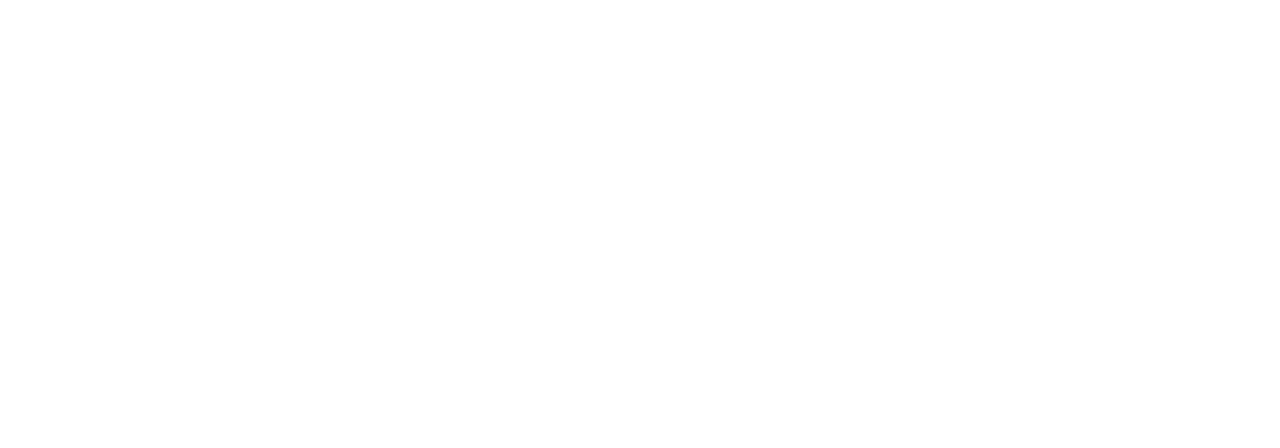
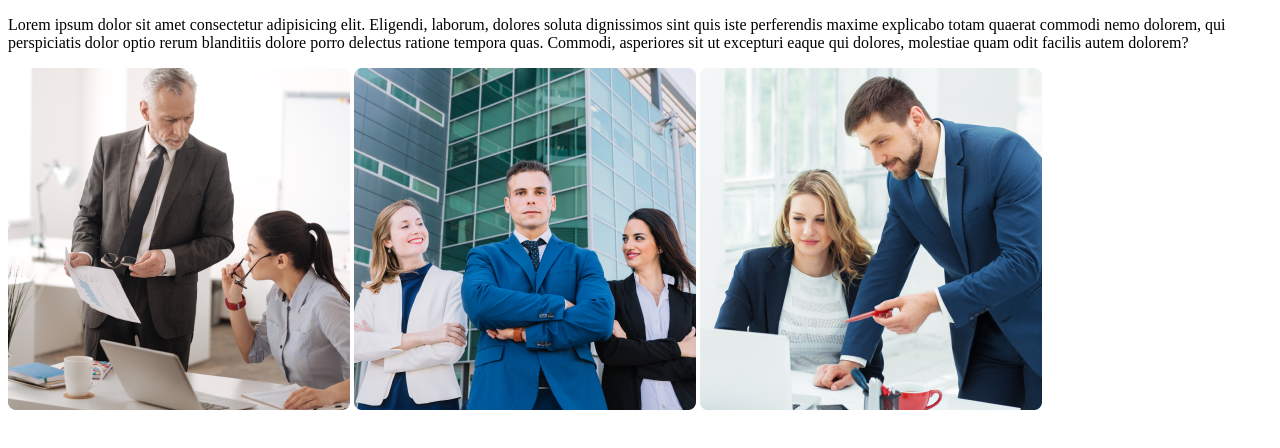
Before and after one commit to SB-SHOHEL/perticoler-web-laout, a plain HTML site: page index.html in a window 1280 px wide. Drawn offline with Linux system fonts and the light colour scheme.

Commit message:
this is my images commit

```diff
--- a/index.html
+++ b/index.html
@@ -7,6 +7,10 @@
     <link rel="stylesheet" href="style.css">
 </head>
 <body>
-
+ <p>Lorem ipsum dolor sit amet consectetur adipisicing elit. Eligendi, laborum, dolores soluta dignissimos sint quis iste perferendis maxime explicabo totam quaerat commodi nemo dolorem, qui perspiciatis dolor optio rerum blanditiis dolore porro delectus ratione tempora quas. Commodi, asperiores sit ut excepturi eaque qui dolores, molestiae quam odit facilis autem dolorem?
+ </p>
+ <img src="/images/team1.png" alt="">
+ <img src="/images/team2.png" alt="">
+ <img src="/images/team3.png" alt="">
 </body>
 </html>
```
